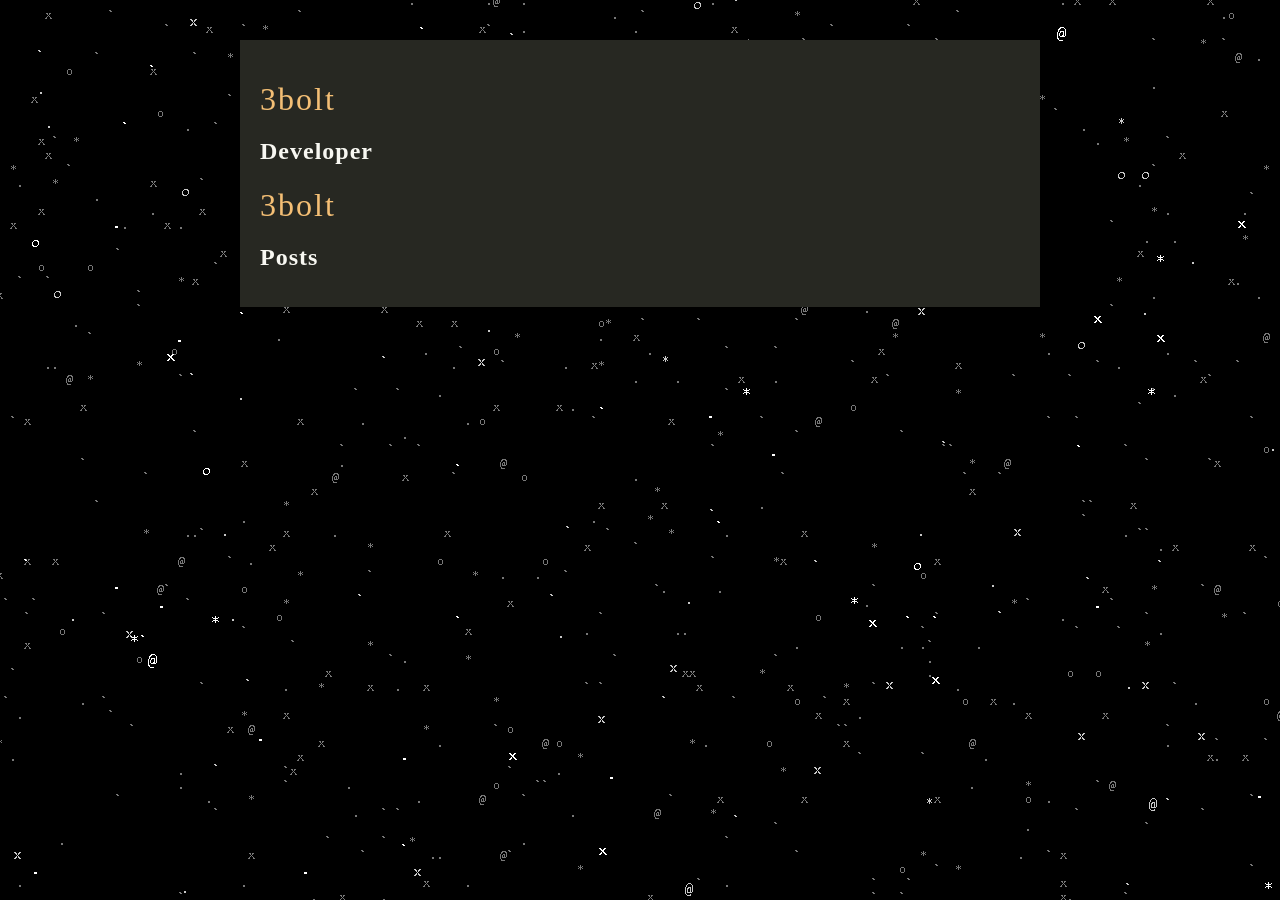
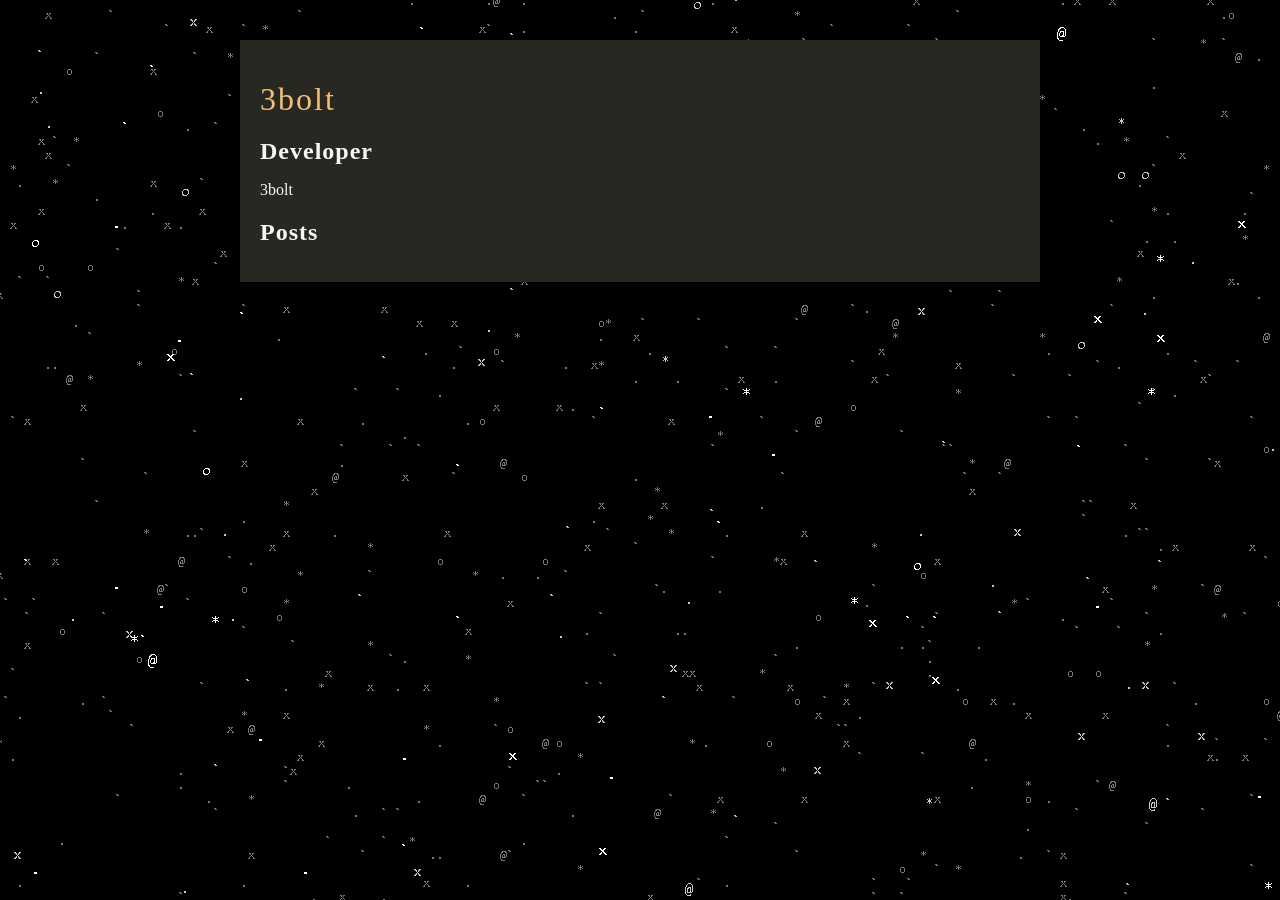
Before and after one commit to tristanbatchler/moonlapse.net, a Jekyll site: the page built from _authors/map-layout-author-name-3bolt-display_name-3bolt-position-developer-body-3bolt.md, in a window 1280 px wide. Built offline with Jekyll 4.4.1, drawn with Linux system fonts in a browser that asks for light colours; some web fonts are replaced; a script that is not in the unit is left out.

```diff
--- a/_authors/map-layout-author-name-3bolt-display_name-3bolt-position-developer-body-3bolt.md
+++ b/_authors/map-layout-author-name-3bolt-display_name-3bolt-position-developer-body-3bolt.md
@@ -4,4 +4,4 @@ name: 3bolt
 display_name: 3bolt
 position: Developer
 ---
-# 3bolt
+3bolt
```
